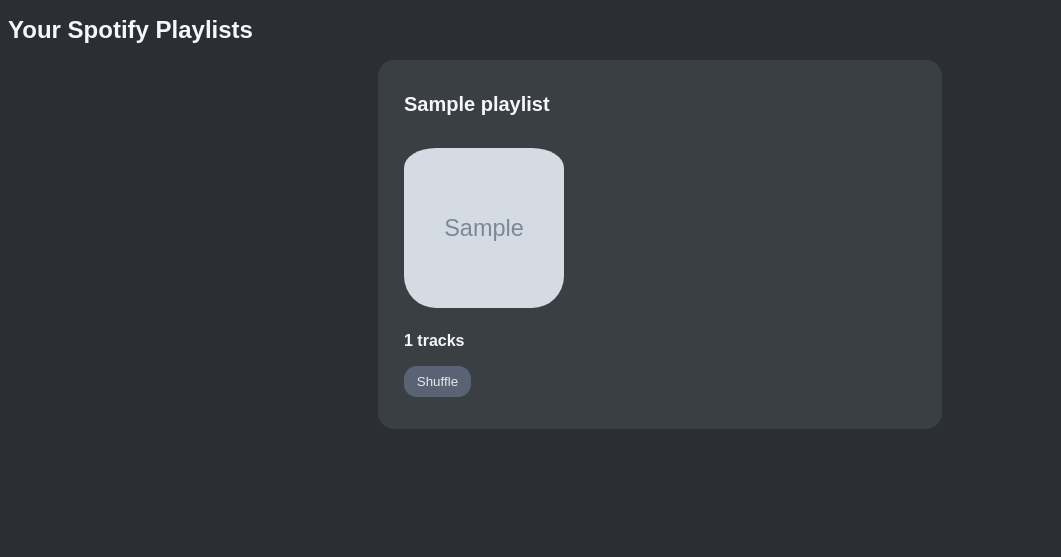
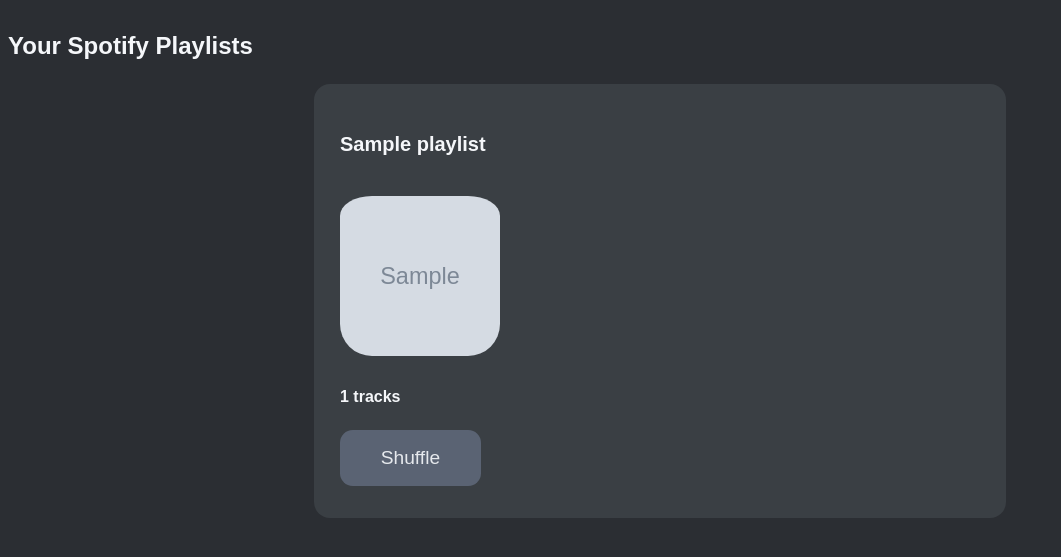
Before and after one commit to G-Chist/spotify_shuffler, a Flask app: template templates/playlists.html in a window 1280 px wide. Shown: the top 557 px of the page, without its empty margins (0-1061 px from the left). Run offline with Flask 3, Linux system fonts and the light colour scheme; the template is opened without the code that fills it: most values are stand-ins (such as "Sample title", 1, 10 or a date in 2020); grey boxes marked "Sample" are stand-in pictures.

Commit message:
Style tweaks

```diff
--- a/static/style.css
+++ b/static/style.css
@@ -7,16 +7,19 @@ body {
 h1 {
     font-size: 3vh;  /* Font size is 3% of the viewport height */
     color: #F5F7FA; /* Brighter off-white for headers */
+    padding: 2vh 10vw 1vh 0vw;  /* Top, right, bottom, left padding */
 }
 
 h2 {
     font-size: 2.5vh;  /* Font size is 2.5% of the viewport height */
     color: #F5F7FA; /* Brighter off-white for headers */
+    padding: 2vh 10vw 1vh 0vw;  /* Top, right, bottom, left padding */
 }
 
 h3 {
     font-size: 2vh;  /* Font size is 2% of the viewport height */
     color: #F5F7FA; /* Brighter off-white for headers */
+    padding: 1vh 10vw 1vh 0vw;  /* Top, right, bottom, left padding */
 }
 
 ul {
@@ -28,6 +31,9 @@ li {
 }
 
 .shuffle_button {
+    width: max(11vw, 11vh);  /* larger value between 11% of viewport width or height */
+    height: 7vh;
+    font-size: max(1.5vw, 1.5vh);  /* larger value between 1.5% of viewport width or height */
     background-color: #5A6373; /* Subtle gray-blue */
     color: #E6E9ED; /* Light text */
     border: none;
@@ -55,7 +61,7 @@ li {
 .content {
     text-align: left;         /* Aligns content to the left */
     padding-left: 2vw;        /* Space from the left border (2% of viewport width) */
-    width: 40vw;              /* Makes the div 50% of the viewport width */
+    width: 50vw;              /* Makes the div 50% of the viewport width */
     background-color: #3A3F44; /* A little brighter than the background */
     border-radius: 2vh;       /* Corner rounding based on viewport height */
     padding: 2vh 2vw 4vh 2vw;  /* Top, right, bottom, left padding */
```
